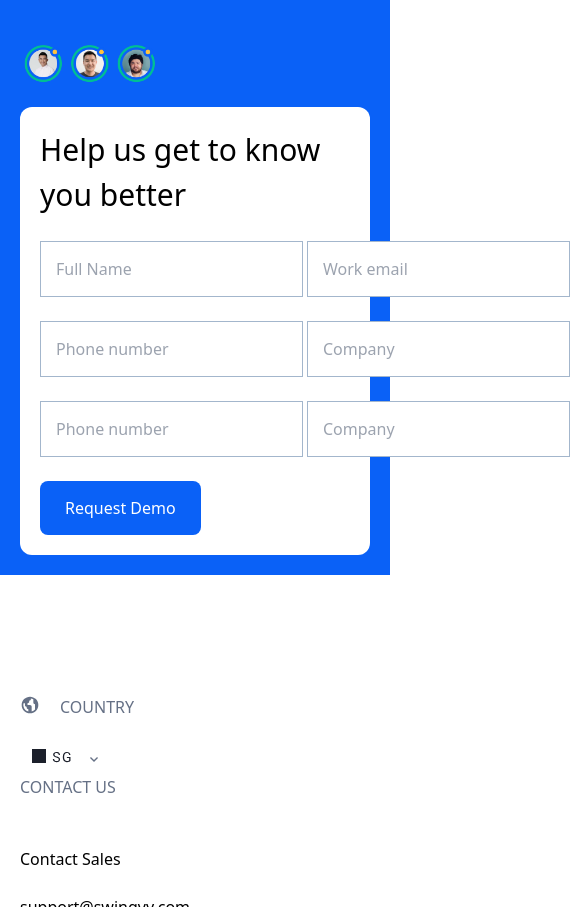
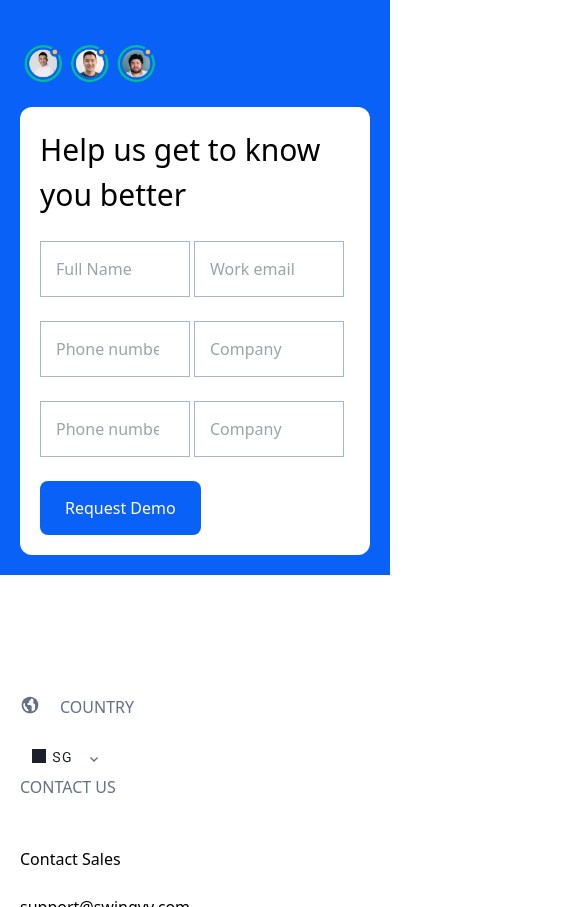
Before and after one commit to ahmadraufow/git4, a website: page index.html in a window 390 px wide. Shown: the part 7353-8260 px from the top of the page, 570 px wide, since content can reach past the window. Drawn offline with Linux system fonts and the light colour scheme.

Commit message:
MEDIA FIXED

```diff
--- a/index.html
+++ b/index.html
@@ -115,23 +115,23 @@
         <p class="font-[500]">Swingvy is an IMDA approved digital solution <br> provider. Speak to the team today for a quote and <br> learn how you can get Swingvy with 80% of the <br> cost covered.</p> <br>
          <br><img src="./src/img/image copy 10.png" alt="" width="300"> <br>
      </div>
-     <div class="bg-white p-[20px] rounded-xl">
+     <form class="bg-white p-[20px] rounded-xl">
        <h1 class="font-[500] text-[30px]">Help us get to know you better</h1> <br>
        <div class="flex gap-1">
-        <input type="text" placeholder="Full Name" class="border-[1px] border-[#a3b6cc] p-[15px]">
-        <input type="email" placeholder="Work email" class="border-[1px] border-[#a3b6cc] p-[15px]">
+        <input type="text" placeholder="Full Name" class="border-[1px] border-[#a3b6cc]  w-[150px] lg:w-auto p-[15px]">
+        <input type="email" placeholder="Work email" class="border-[1px] border-[#a3b6cc]  w-[150px] lg:w-auto p-[15px]">
        </div><br>
         <div class="flex gap-1">
-        <input type="number" placeholder="Phone number" class="border-[1px] border-[#a3b6cc] p-[15px]">
-        <input type="email" placeholder="Company" class="border-[1px] border-[#a3b6cc] p-[15px]">
+        <input type="number" placeholder="Phone number" class="border-[1px] border-[#a3b6cc] w-[150px] lg:w-auto p-[15px]">
+        <input type="email" placeholder="Company" class="border-[1px] border-[#a3b6cc] w-[150px] lg:w-auto  p-[15px]">
        </div><br>
            <div class="flex gap-1   ">
-        <input type="number" placeholder="Phone number" class="border-[1px] border-[#a3b6cc] p-[15px]">
-        <input type="email" placeholder="Company" class="border-[1px] border-[#a3b6cc] p-[15px]">
+        <input type="number" placeholder="Phone number" class="border-[1px] border-[#a3b6cc]  w-[150px] lg:w-auto p-[15px]">
+        <input type="email" placeholder="Company" class="border-[1px] border-[#a3b6cc] w-[150px] lg:w-auto p-[15px]">
        </div> <br>
         <button class="px-[25px] py-[15px] rounded-lg text-white bg-[#0A61F7]">Request Demo</button>
 
-     </div>
+     </form>
     </div>
     </div>
     <img src="./src/img/image copy 11.png" alt="" class="max-w-[1200px] m-auto p-[20px] mt-[100px] lg:block hidden">
```
Also changed, not shown: src/output.css.
